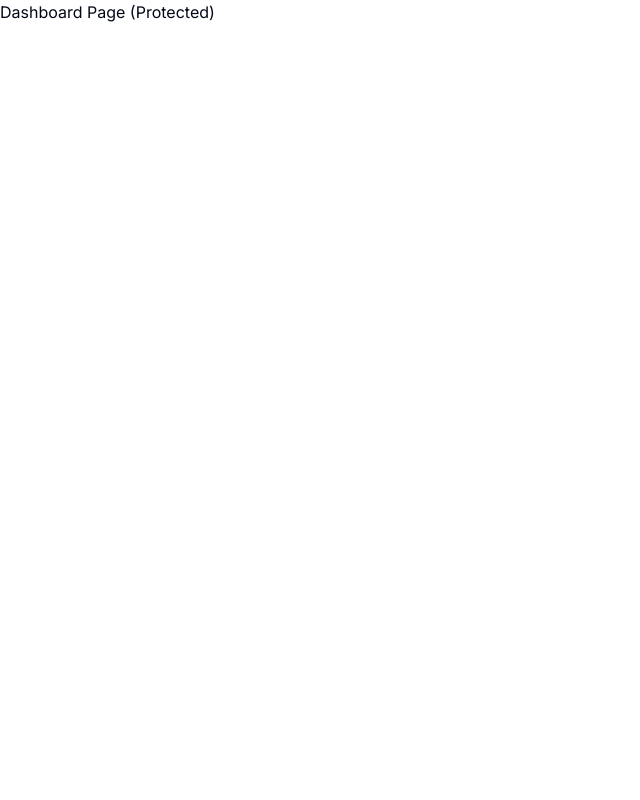
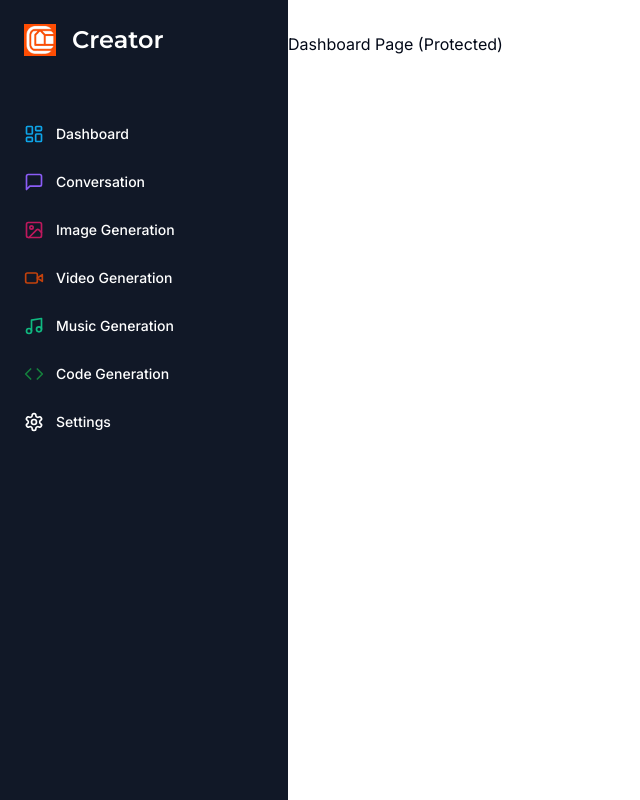
Before and after one commit to stecor/ai-saas-next, a Next.js app: page /dashboard in a window 1280 px wide. Shown: the whole page, without its empty margins (0-640 px from the left). Built offline with nearby package versions, Linux system fonts and the light colour scheme.

Commit message:
sidebar commit

```diff
--- /dev/null
+++ b/app/(auth)/layout.tsx
@@ -0,0 +1,13 @@
+const AuthLayout = ({
+    children
+}: {
+    children: React.ReactNode
+    }) => {
+    return (
+        <div className="flex items-center justify-center h-full">
+            {children}
+        </div>
+    )
+}
+
+export default AuthLayout
--- a/app/(dashboards)/(routes)/dashboard/page.tsx
+++ b/app/(dashboards)/(routes)/dashboard/page.tsx
@@ -1,8 +1,11 @@
+import { UserButton } from "@clerk/nextjs";
 import React from "react";
 
 const DashboardPage = () => {
   return (
-   <div>Dashboard Page (Protected)</div>
+    <div>
+      <p>Dashboard Page (Protected)</p>
+   </div>
   )
 }
 
--- /dev/null
+++ b/app/(dashboards)/layout.tsx
@@ -0,0 +1,25 @@
+import Navbar from "@/components/navbar"
+import Sidebar from "@/components/sidebar"
+
+
+
+const DashboardLayout = ({
+    children }: {
+      children: React.ReactNode
+    }) => {
+    return (
+      <div className='h-full relative'>
+        <div className='hidden h-full md:flex md:w-72
+        md:flex-col md:fixed md:inset-y-0 z-[80]
+         bg-gray-900'>
+           <Sidebar/>
+        </div>
+        <main className="md:pl-72">
+          <Navbar/>
+          {children}
+        </main>
+      </div>
+    )
+  }
+
+  export default DashboardLayout
--- a/app/(landing)/page.tsx
+++ b/app/(landing)/page.tsx
@@ -1,9 +1,24 @@
-import React from "react"
+import { Button } from "@/components/ui/button"
+import Link from "next/link"
+
 
 const LandingPage =() => {
 
     return (
-      <div>Landing Page (Unprotected)</div>
+      <div>Landing Page (Unprotected)
+        <div>
+          <Link href="/sign-in">
+          <Button>
+            Login
+          </Button>
+          </Link>
+          <Link href="/sign-up">
+          <Button>
+            Register
+          </Button>
+          </Link>
+        </div>
+      </div>
   )
 }
 
--- /dev/null
+++ b/components/navbar.tsx
@@ -0,0 +1,20 @@
+
+import { Button } from '@/components/ui/button'
+import { UserButton } from '@clerk/nextjs'
+import { Menu } from 'lucide-react'
+
+const Navbar = () => {
+  return (
+      <div className='flex items-center p-4'>
+          <Button variant='ghost' size='icon'
+              className='md:hidden'>
+              <Menu/>
+          </Button>
+          <div className="flex w-full justify-end">
+              <UserButton afterSignOutUrl='/'/>
+          </div>
+      </div>
+  )
+}
+
+export default Navbar
--- /dev/null
+++ b/components/sidebar.tsx
@@ -0,0 +1,95 @@
+'use client'
+
+import Link from "next/link"
+import Image from "next/image"
+import { Montserrat } from "next/font/google"
+
+import { cn } from "@/lib/utils"
+import { Code, ImageIcon, LayoutDashboard, MessageSquare, Music, MusicIcon, Settings, VideoIcon } from "lucide-react"
+
+const montserrat = Montserrat({
+  weight: '600',
+  subsets: ['latin']
+})
+
+const routes = [
+  {
+    label: 'Dashboard',
+    icon: LayoutDashboard,
+    href: '/dashboard',
+    color: 'text-sky-500'
+  },
+  {
+    label: 'Conversation',
+    icon: MessageSquare,
+    href: '/conversation',
+    color: 'text-violet-500'
+  },
+  {
+    label: 'Image Generation',
+    icon: ImageIcon,
+    href: '/image',
+    color: 'text-pink-700'
+  },
+  {
+    label: 'Video Generation',
+    icon: VideoIcon,
+    href: '/video',
+    color: 'text-orange-700'
+  },
+  {
+    label: 'Music Generation',
+    icon: Music,
+    href: '/music',
+    color: 'text-emerald-500'
+  },
+  {
+    label: 'Code Generation',
+    icon: Code,
+    href: '/code',
+    color: 'text-green-700'
+  },
+  {
+    label: 'Settings',
+    icon: Settings,
+    href: '/settings',
+  },
+]
+
+const Sidebar = () => {
+  return (
+      <div className="space-y-4 py-4 flex
+    flex-col h-full bg-[#111827] text-white">
+          <div className="px-3 py-2 flex-1">
+        <Link href='/dashboard' className="flex items-center pl-3 mb-14">
+          <div className="relative w-8 h-8 mr-4">
+            <Image
+              fill
+              alt='logo'
+              src='/logo.png'
+            />
+          </div>
+          <h1 className={cn("text-2xl font-bold", montserrat.className)}>Creator</h1>
+        </Link>
+        <div className="space-y-1">
+          {routes.map((route) => (
+            <Link
+              href={route.href}
+              key={route.href}
+              className="text-sm group flex p-3 w-full justify-start font-medium cursor-pointer
+               hover:text-white hover:bg-white/10 rounded-lg transition"
+            >
+              <div className="flex items-center flex-1">
+                <route.icon className={cn("h-5 w-5 mr-3", route.color)} />
+                {route.label}
+              </div>
+
+            </Link>
+          ))}
+        </div>
+          </div>
+      </div>
+  )
+}
+
+export default Sidebar
--- a/middleware.ts
+++ b/middleware.ts
@@ -1,6 +1,8 @@
 import { authMiddleware } from "@clerk/nextjs";
 
-export default authMiddleware();
+export default authMiddleware({
+  publicRoutes: ["/"]
+});
 
 export const config = {
   matcher: ['/((?!.+\\.[\\w]+$|_next).*)', '/', '/(api|trpc)(.*)'],
```
Also changed, not shown: public/logo.png (added).
